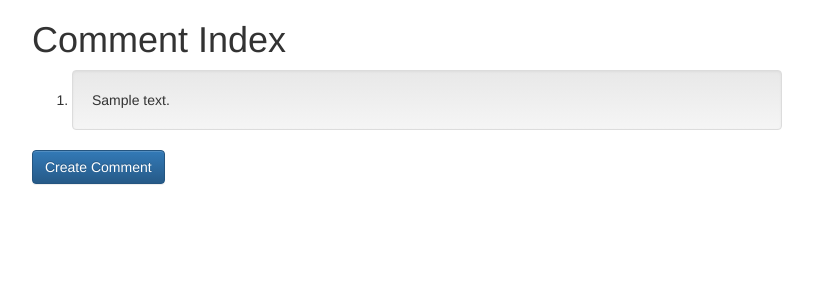
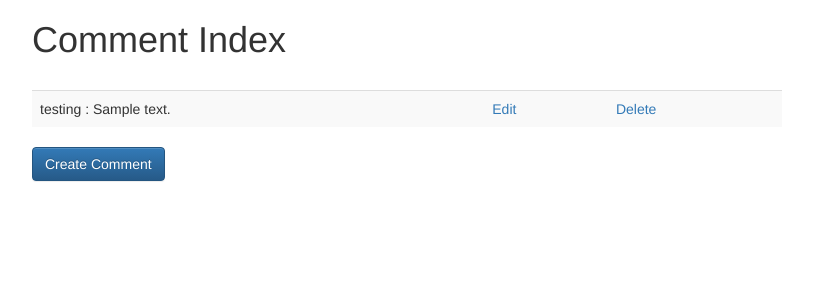
Before and after one commit to giibran/coderroommate_comments, a Django app: template comment/my_app/templates/my_app/index.html in a window 1280 px wide. Shown: the top 300 px of the page, without its empty margins (233-1046 px from the left). Run offline with Django 3.2, Linux system fonts and the light colour scheme; the template is opened without the code that fills it: most values are stand-ins (such as "Sample title", 1, 10 or a date in 2020); some libraries are stand-ins or nearby versions.

Commit message:
index view now show the comments in a table

```diff
--- a/comment/my_app/templates/my_app/index.html
+++ b/comment/my_app/templates/my_app/index.html
@@ -8,15 +8,28 @@
 	<div class="row">
 		<div class="col-md-8 col-md-offset-2">
 			<h1>Comment Index</h1>
-            <ol>
-	            {% for comment in object_list%}
-	            <li class="well">{{ comment.body }}</li>
+			<table class="table table-striped">
+				{% for comment in comments%}
+				<tr>
+
+						<td>
+						testing : {{ comment.body }}
+						</td>
+						<td>
+							<a href="#"><i class="icon-pencil"></i> Edit</a>
+						</td>
+						<td>
+							<a href="#"><i class="icon-trash"></i> Delete</a>
+						</td>
+
+				</tr>
+				<a class="btn" href="#"><i class="icon-align-left"></i></a>
 				{% empty %}
 				<div>
 					<h3>No comments in database, add a new one!</h3>
 				</div>
 				{% endfor %}
-            </ol>
+			</table>
 			{% buttons %}
 			<a type="submit" class="btn btn-primary" href="{% url 'my_app:create_comment' %}" >Create Comment</a>
 			{% endbuttons %}
--- a/comment/my_app/urls.py
+++ b/comment/my_app/urls.py
@@ -4,6 +4,6 @@ from my_app import views
 urlpatterns = patterns(
     '',
     url(r'^$', views.IndexView.as_view(), name='index'),
-    url(r'^create_comment/$', views.CommentCreateView.as_view(
-        success_url='/'), name='create_comment'),
+    url(r'^create_comment/$', views.CommentCreateView.as_view(),
+        name='create_comment'),
 )
--- a/comment/my_app/views.py
+++ b/comment/my_app/views.py
@@ -6,8 +6,10 @@ from my_app import models
 class IndexView(generic.ListView):
     template_name = 'my_app/index.html'
     model = models.Comment
+    context_object_name = "comments"
 
 
 class CommentCreateView(generic.CreateView):
     template_name = 'my_app/create_comment.html'
     form_class = forms.CommentsCreateForm
+    success_url = '/'
```
Lines whose indentation alone changed are shown as unchanged.
